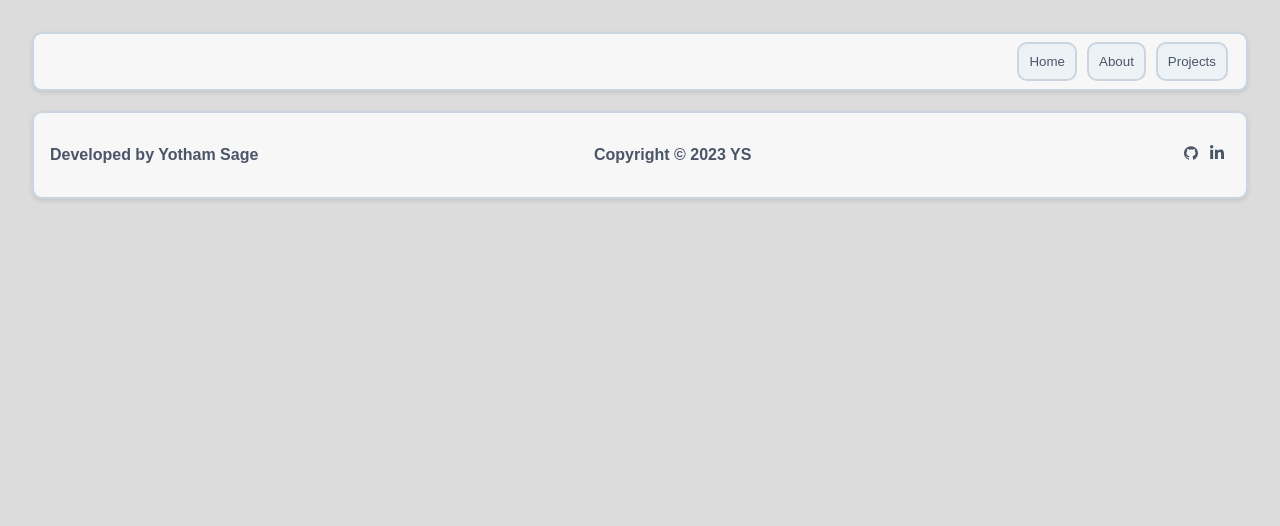
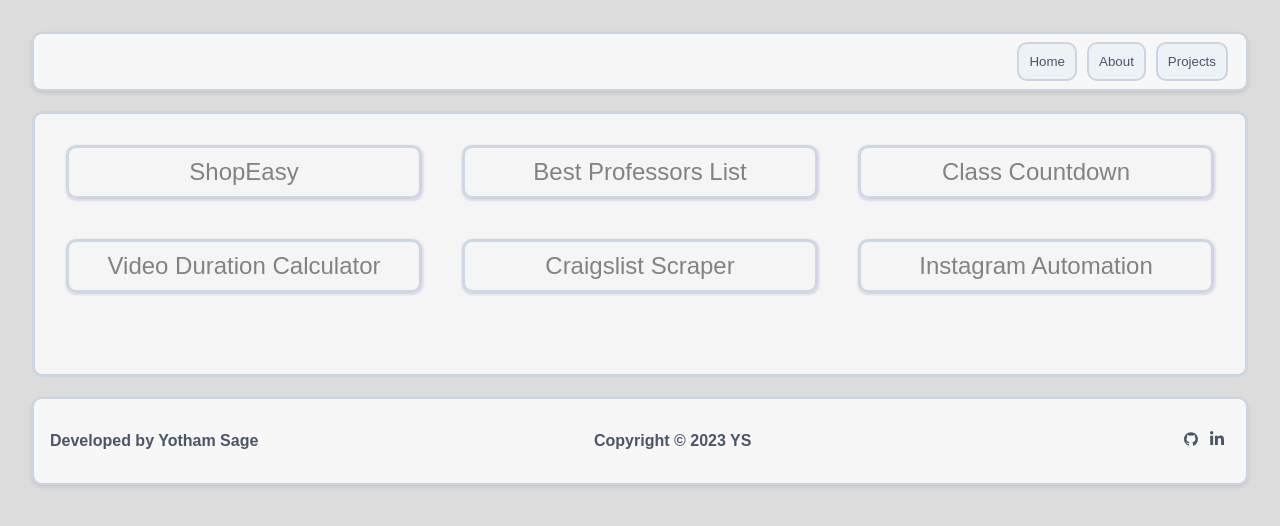
Before and after one commit to Yotham/Website, a React (Vite) app: page / in a window 1280 px wide. Both pictures are taken after a click on the button "Projects". Shown: the top 526 px of the page. Built offline with nearby package versions, Linux system fonts and the light colour scheme; no server answers.

Commit message:
started project page implemenation

```diff
--- a/src/App.jsx
+++ b/src/App.jsx
@@ -6,6 +6,7 @@ import About from './containers/About'; // Update the path to where your About c
 import { HighlightProvider } from './containers/highlightContext';
 import './App.css';
 import './containers/Footer.css';
+import Projects from './containers/projects';
 
 function App() {
   const [currentView, setCurrentView] = useState('home');
@@ -17,6 +18,7 @@ function App() {
         <HighlightProvider>
           {currentView === 'home' && <Home />}
           {currentView === 'about' && <About />}
+          {currentView === 'projects' && <Projects/>}
         </HighlightProvider>
         <Footer/>
       </div>
--- /dev/null
+++ b/src/containers/projects.css
@@ -0,0 +1,64 @@
+
+.test {
+    font-size: 1.5rem !important;
+    margin: 15px !important;
+    padding: 10px !important;
+    opacity: 0.93 !important;
+    border: 0.188rem solid #cbd5e0 !important;
+    border-radius: 10px !important;
+    display: flex !important;
+    flex-direction: row;
+
+    box-shadow: .5px 1px 2px 1px rgba(89, 4, 168, 0.137) !important;
+    overflow: hidden !important;
+    transition: all 0.1s ease 0s !important;
+    font-size: 1.2em; /* Adjust based on your needs */
+    overflow: hidden;
+    text-overflow: ellipsis;
+
+  }
+  .test:hover {
+    transform: scale(1.05) !important;
+    overflow: hidden !important;
+    border: 0.188rem  solid #a2aab3 !important;
+  }
+  .test-images {
+    padding: 20px !important;
+    line-height: 1.6 !important;
+  }
+  /* Modal Styles */
+.modal-content {
+    display:flex;
+    flex-direction: column;
+    justify-content: center;
+    align-items: center;
+    background-color: #edf2f7;
+    border-radius: 10px;
+    padding: 20px;
+    box-shadow: .5px 1px 2px 1px rgba(89, 4, 168, 0.137);
+    margin: auto;
+    font-size:16px;
+}
+
+.modal-header {
+    font-size: 1.5em;
+    margin-bottom: 10px;
+}
+
+.modal-description {
+    margin-bottom: 20px;
+}
+
+.modal-close {
+    background-color: #4a5568;
+    color: #fff;
+    border: none;
+    border-radius: 5px;
+    padding: 10px 20px;
+    cursor: pointer;
+    transition: background-color 0.3s ease;
+}
+
+.modal-close:hover {
+    background-color: #2d3748;
+}
--- /dev/null
+++ b/src/containers/projects.jsx
@@ -0,0 +1,90 @@
+import React, { useState } from 'react';
+import Modal from 'react-modal';
+import "./projects.css"
+
+function Projects() {
+  const [modalIsOpen, setModalIsOpen] = useState(false);
+  const [selectedProject, setSelectedProject] = useState("");
+
+  const projects = [
+    { name: "ShopEasy", description: "This is the description for ShopEasy project." },
+    { name: "Best Professors List", description: "This is the description for Best Professors List project." },
+    { name: "Class Countdown", description: "This is the description for Class Countdown project." },
+    { name: "Video Duration Calculator", description: "This is the description for Video Duration Calculator project." },
+    { name: "Craigslist Scraper", description: "This is the description for Craigslist Scraper project." },
+    { name: "Instagram Automation", description: "This is the description for Instagram Automation project." },
+    // Add more projects with name and description as needed
+  ];
+
+  const openModal = (projectName) => {
+    setSelectedProject(projectName);
+    setModalIsOpen(true);
+  };
+
+  const closeModal = () => {
+    setModalIsOpen(false);
+    setSelectedProject("");
+  };
+
+  return (
+    <div className = "Amain">
+    <div style={gridContainerStyle}>
+        {projects.map(project => (
+            <div
+            key={project.name}
+            className="test"
+            style={iconStyle}
+            onClick={() => openModal(project.name)}
+            >
+            {project.name}
+            </div>
+        ))}
+
+        <Modal
+            isOpen={modalIsOpen}
+            onRequestClose={closeModal}
+            contentLabel="Project Description"
+            className="modal-content"
+            style={customModalStyles}  // <-- Add this line
+        >
+            <h2 className="modal-header">{selectedProject}</h2>
+            <p className="modal-description">{projects.find(p => p.name === selectedProject)?.description}</p>
+            <button onClick={closeModal}>Close</button>
+        </Modal>
+      </div>
+    </div>
+  );
+}
+
+const gridContainerStyle = {
+    display: 'grid',
+    gridTemplateColumns: 'repeat(3, 1fr)',  // 4 items per row
+    gap: '10px',  // Adjust as needed
+    justifyContent: 'center',
+    paddingBottom: '50px',
+  };
+
+  const iconStyle = {
+    display: 'flex',
+    justifyContent: 'center',
+    alignItems: 'center',
+  };
+  const customModalStyles = {
+    overlay: {
+        backgroundColor: 'transparent',
+        top:'25%',
+        bottom:'50%'
+    },
+    content: {
+      top: 'none',
+      left: 'none',
+      right: 'none',
+      bottom: 'none',
+      maxWidth: '500px',
+      margin: 'auto',
+    }
+  };
+
+
+
+export default Projects;
```
